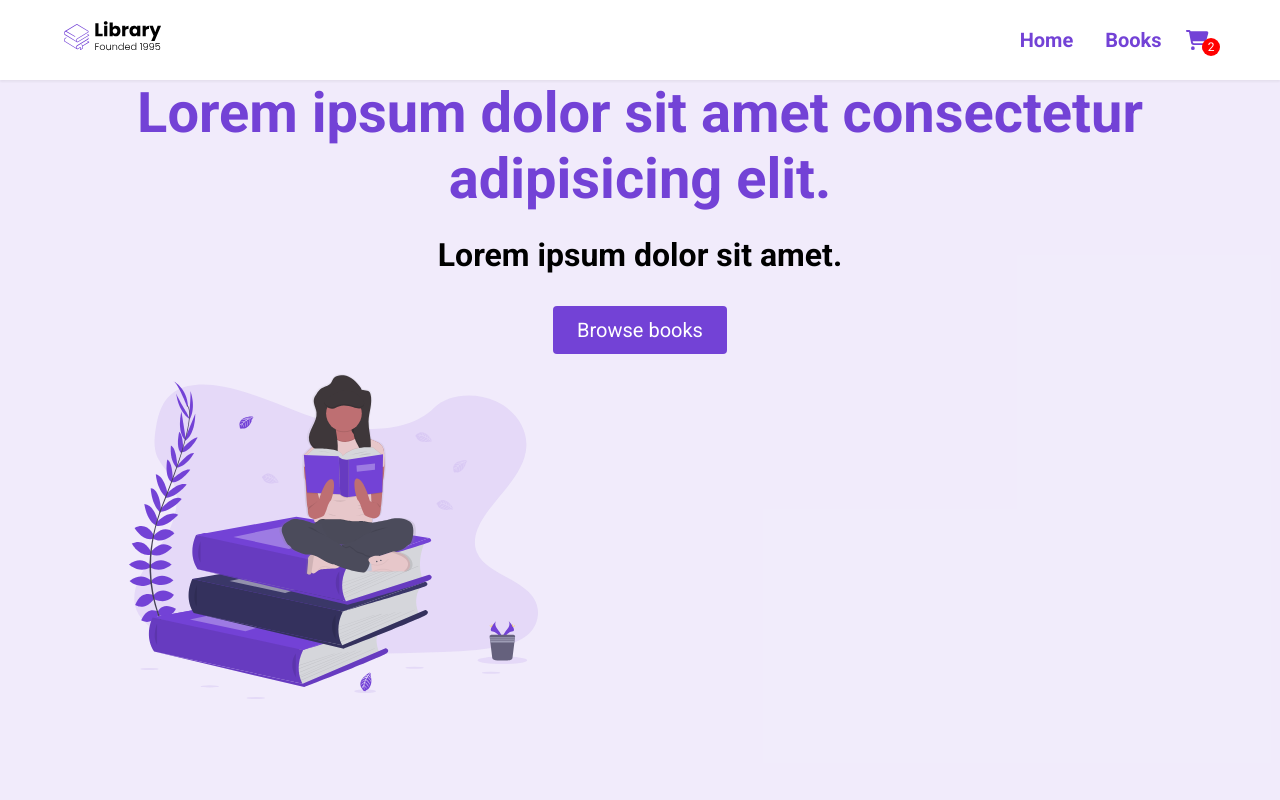
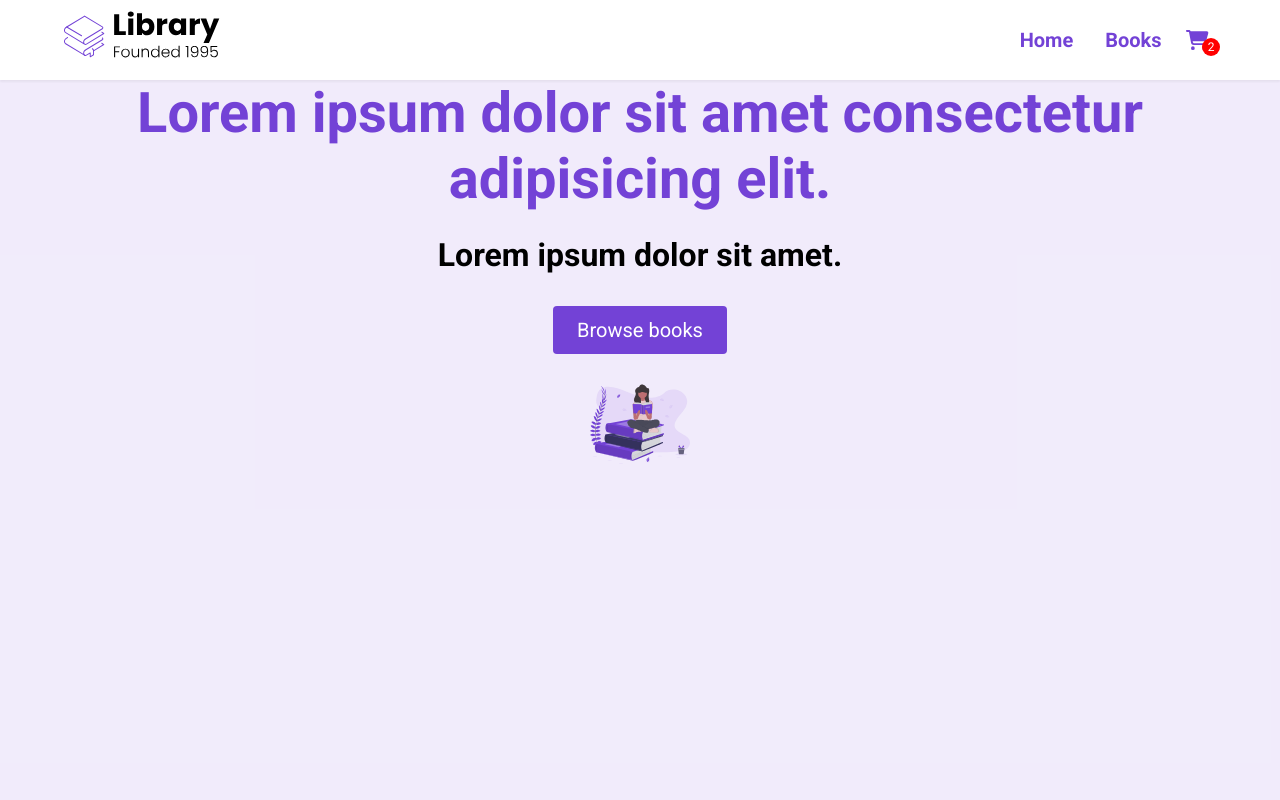
Before and after one commit to Samwell30/React-Library-App, a React (Create React App) app: page / in a window 1280 px wide. Shown: the top 800 px of the page. Built offline with nearby package versions, Linux system fonts and the light colour scheme.

Commit message:
recommendations

```diff
--- a/src/Nav.jsx
+++ b/src/Nav.jsx
@@ -11,11 +11,12 @@ const Nav = () => {
   function closeMenu() {
     document.body.classList.remove("menu--open");
   }
+
   return (
     <nav>
       <div className="nav__container">
         <Link to="/">
-          <img src={LibraryLogo} className="" alt="" />
+          <img src={LibraryLogo} className="logo" alt="" />
         </Link>
         <ul className="nav__links">
           <li className="nav__list">
--- a/src/components/Highlights.jsx
+++ b/src/components/Highlights.jsx
@@ -8,7 +8,7 @@ const Highlights = () => {
             <div className="container">
                 <div className="row">
                     <h2 className="section__title">Why choose
-                        <span className="purple">Library</span>
+                        <span className="purple"> Library</span>
                     </h2>
                     <div className="highlight__wrapper">
                         <Highlight
--- a/src/components/Landing.jsx
+++ b/src/components/Landing.jsx
@@ -1,5 +1,5 @@
 import React from "react";
-import UndrawBooks from '../assets/Undraw_Books.svg'
+import UndrawBooks from "../assets/Undraw_Books.svg";
 import { Link } from "react-router-dom/cjs/react-router-dom.min";
 
 const Landing = () => {
@@ -13,12 +13,12 @@ const Landing = () => {
             <button className="btn">Browse books</button>
           </Link>
           <figure className="header__img--wrapper">
-                        <img className="landing__img" src={UndrawBooks} alt="" />
+            <img src={UndrawBooks} alt="" />
           </figure>
         </div>
       </header>
     </section>
-    )
-}
+  );
+};
 
-export default Landing
+export default Landing;
--- a/src/index.css
+++ b/src/index.css
@@ -32,11 +32,6 @@ nav {
 img {
   height: 100px;
   width: 100px;
-}
-
-.landing__img {
-  height: 50%;
-  width: 40%;
 }
 
 p {
```
Lines whose indentation alone changed are shown as unchanged.
